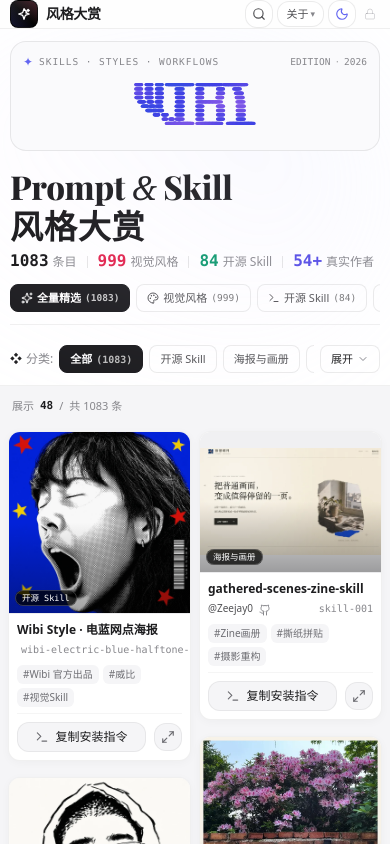
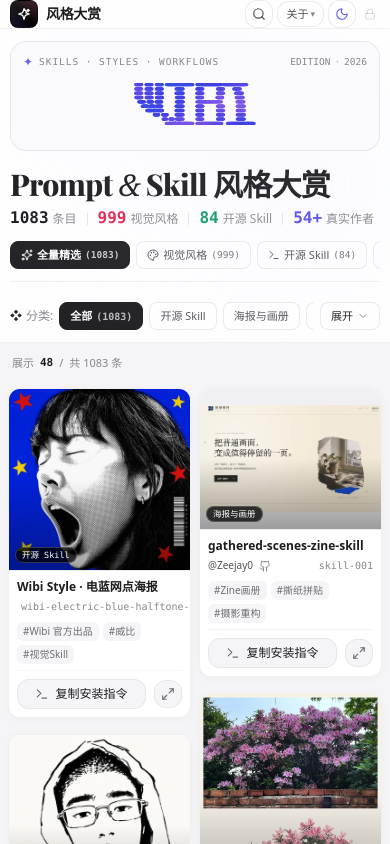
Before and after one commit to Vieeeeeee/skills-gallery, a React (Vite) app: page / in a window 390 px wide. Shown: the top 844 px of the page. Built offline with nearby package versions, Linux system fonts and the light colour scheme; a web font is replaced by a local one.

Commit message:
style: render hero title strictly in one single line on mobile and desktop

```diff
--- a/src/App.jsx
+++ b/src/App.jsx
@@ -524,14 +524,11 @@ export function App() {
                   <span>1,000+ 精选收录 · 真实来源溯源</span>
                 </div>
 
-                {/* Title */}
+                {/* Title (Strictly 1 Single Line across Mobile & Desktop) */}
                 <div>
-                  <h1 className="font-hero-serif font-black tracking-tight text-[#111113] dark:text-white leading-[1.08] sm:leading-none">
-                    <span className="block text-[33px] sm:text-4xl lg:text-[46px] xl:text-[52px] sm:inline">
-                      Prompt <span className="font-serif font-normal italic text-[#111113] dark:text-white">&</span> Skill
-                    </span>
-                    <span className="block text-[33px] sm:text-4xl lg:text-[46px] xl:text-[52px] sm:inline sm:ml-3 tracking-wide mt-0.5 sm:mt-0">
-                      风格大赏
+                  <h1 className="font-hero-serif font-black tracking-tight text-[#111113] dark:text-white leading-none whitespace-nowrap">
+                    <span className="text-[26px] min-[370px]:text-[28px] min-[390px]:text-[30px] min-[420px]:text-[32px] sm:text-4xl lg:text-[46px] xl:text-[52px] tracking-tight inline-block">
+                      Prompt <span className="font-serif font-normal italic text-[#111113] dark:text-white">&</span> Skill 风格大赏
                     </span>
                   </h1>
                 </div>
```
